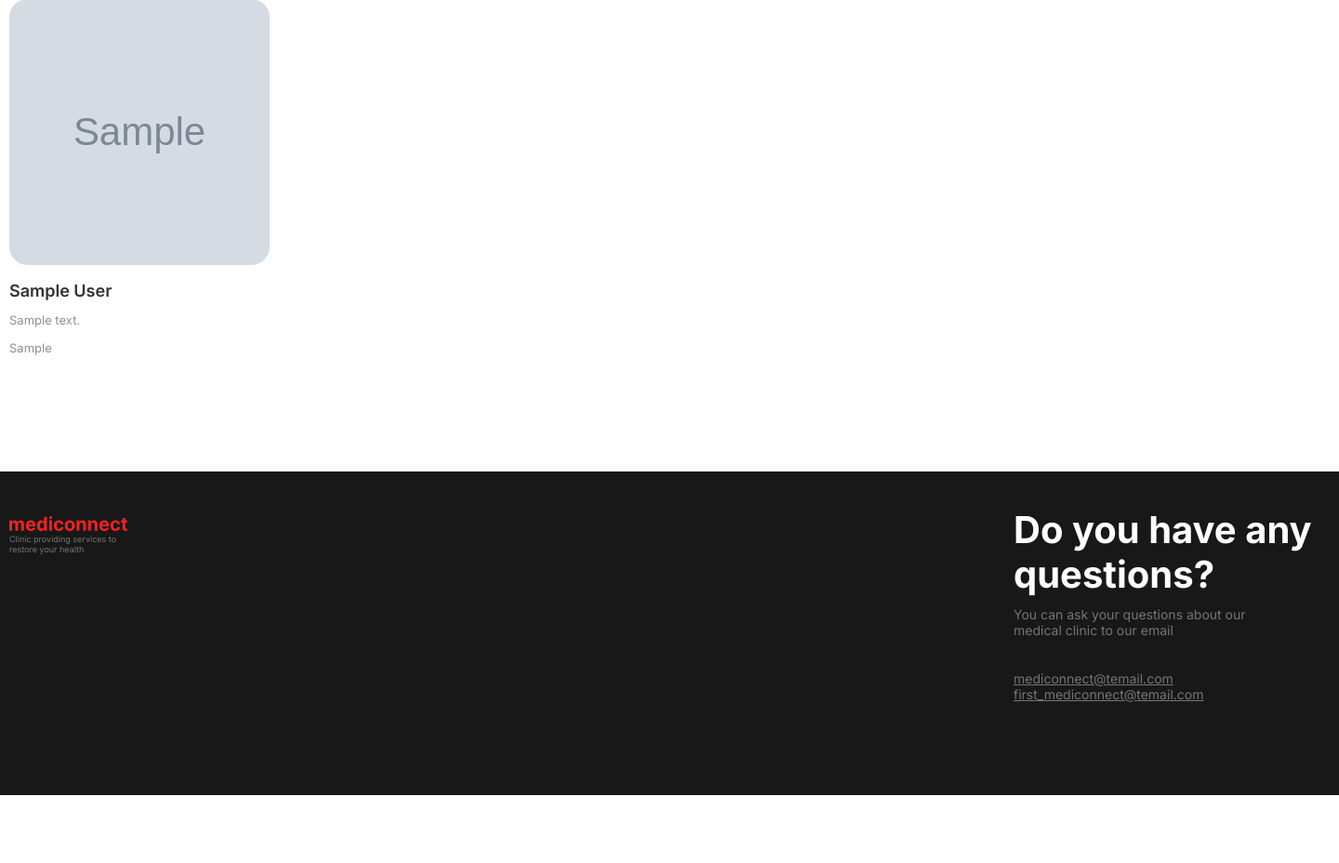
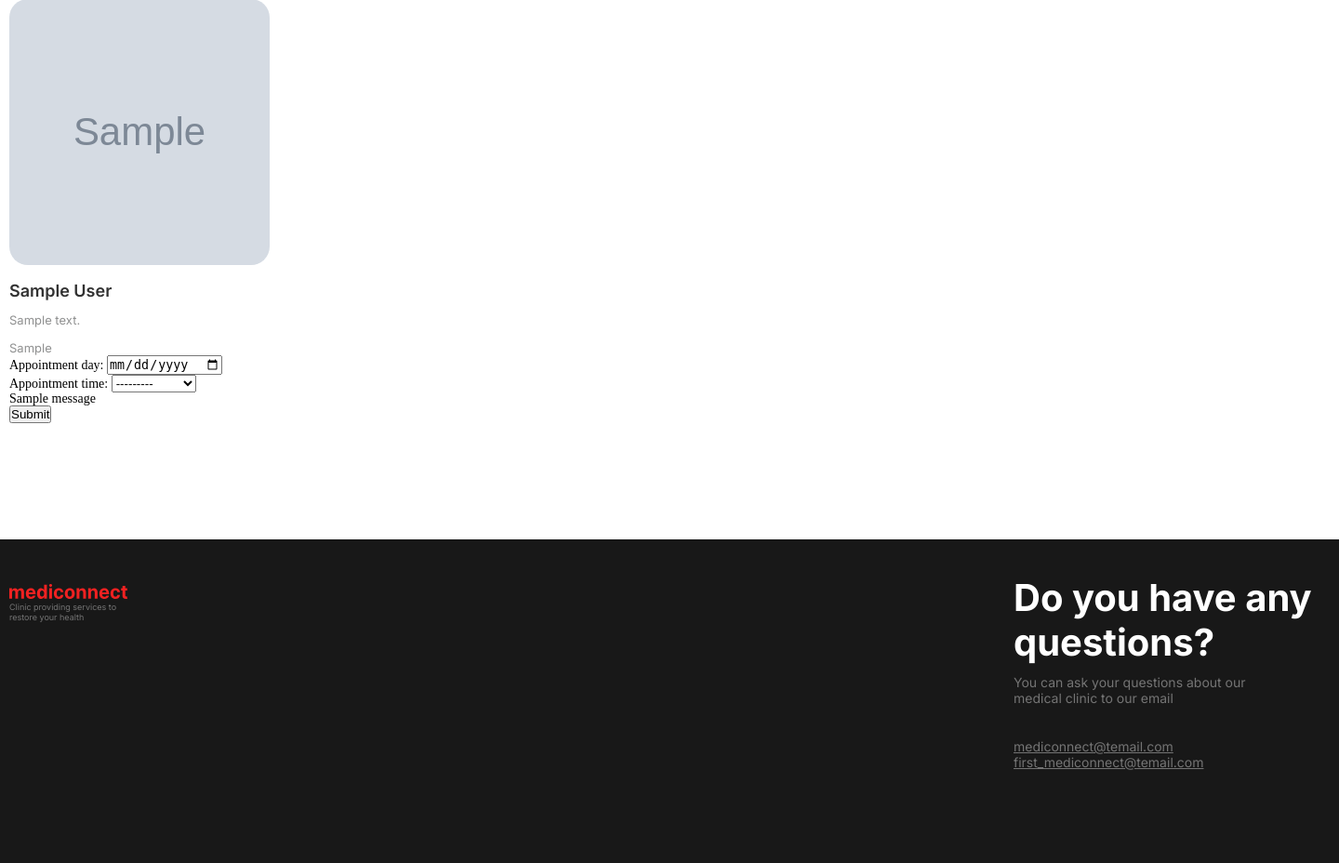
Before and after one commit to yaseliwanoff/mediconnect, a Django app: page /doctor-info/1/ in a window 1440 px wide. Shown: the part 188-1116 px from the top of the page at 93% size. Before the commit the page ends 1043 px from the top, so only its background shows below. Run offline with Django 5.2, Linux system fonts and the light colour scheme; tables that the repository leaves empty hold one stand-in row (values such as "Sample post"); grey boxes marked "Sample" are stand-in pictures; one stand-in notice (Sample message) is shown.

Commit message:
Fixed bug in appointment form

```diff
--- a/main/forms.py
+++ b/main/forms.py
@@ -61,9 +61,11 @@ class AppointmentForm(forms.ModelForm):
     def save(self, commit=True):
         instance = super().save(commit=False)
         instance.user = self.user  # Присваиваем пользователя экземпляру Appointment
+        instance.appointment_day = self.cleaned_data['day']  # Сохраняем выбранную пользователем дату
         if commit:
             instance.save()
         return instance
+
 
 
 class DoctorFilterForm(forms.Form):
--- a/main/templates/main/doc-info.html
+++ b/main/templates/main/doc-info.html
@@ -18,5 +18,17 @@
                 <p>{{ doctor.experience }}</p>
             </div>
         </div>
+       <form method="post" action="{% url 'DocInfo' doctor_id=doctor.id %}">
+        {% csrf_token %}
+        {{ form.as_p }}
+        {% if messages %}
+            <ul class="messages">
+                {% for message in messages %}
+                    <li{% if message.tags %} class="{{ message.tags }}"{% endif %}>{{ message }}</li>
+                {% endfor %}
+            </ul>
+        {% endif %}
+        <button type="submit">Submit</button>
+    </form>
     </div>
 {% endblock %}
--- a/main/templates/main/user-appointments.html
+++ b/main/templates/main/user-appointments.html
@@ -26,7 +26,6 @@
             <button type="submit" class="remove-btn">Cancel</button>
         </form>
     </div>
-
   {% endfor %}
 </ul>
 {% endif %}
```
